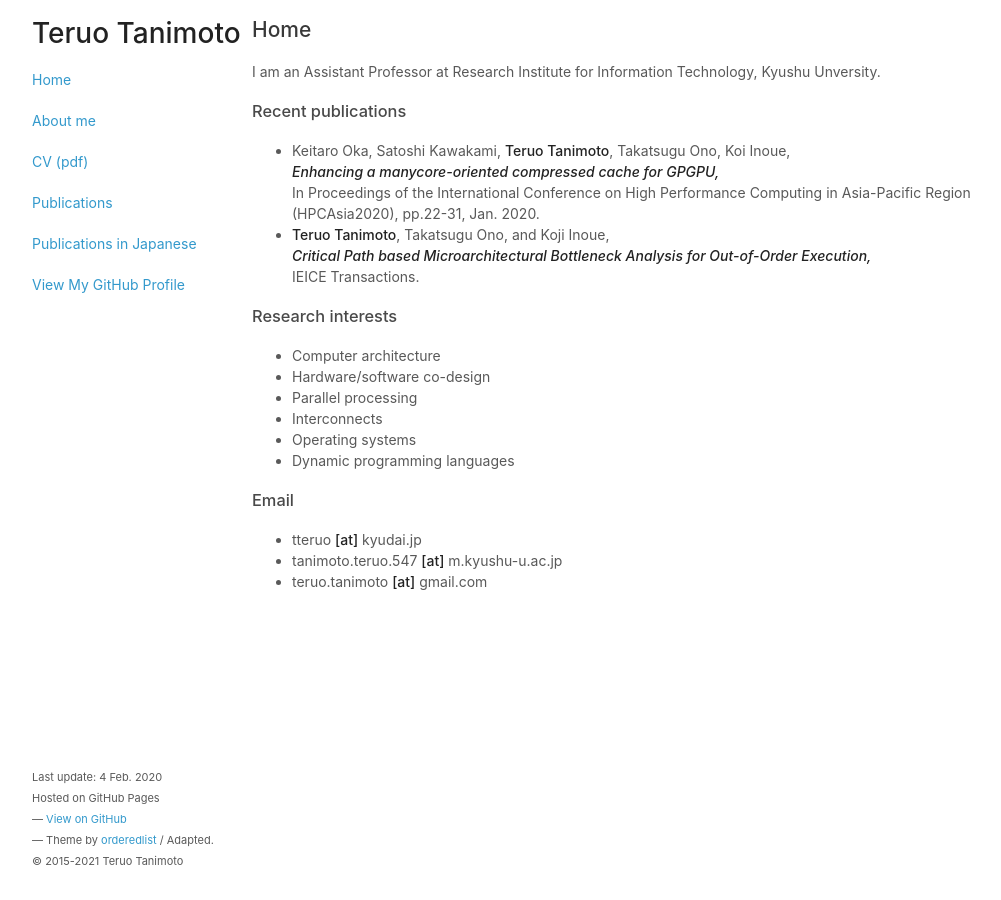
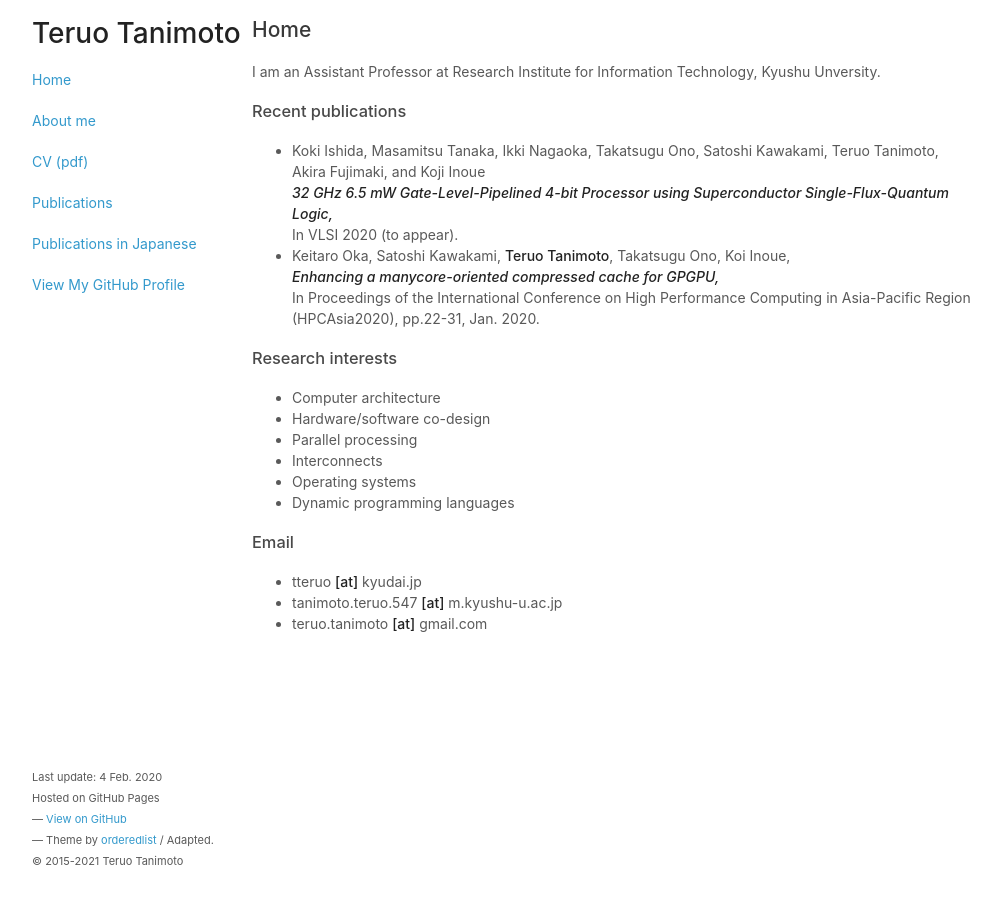
Before and after one commit to teruo41/teruo41.github.io, a Jekyll site: the page built from index.md, in a window 1280 px wide. Shown: the whole page, without its empty margins (138-1139 px from the left). Built offline with Jekyll 4.4.1, drawn with Linux system fonts in a browser that asks for light colours.

Commit message:
Update index.md

```diff
--- a/index.md
+++ b/index.md
@@ -8,12 +8,12 @@
 I am an Assistant Professor at Research Institute for Information Technology, Kyushu Unversity.
 
 ### Recent publications
+  - Koki Ishida, Masamitsu Tanaka, Ikki Nagaoka, Takatsugu Ono, Satoshi Kawakami, Teruo Tanimoto, Akira Fujimaki, and Koji Inoue
+    ***32 GHz 6.5 mW Gate-Level-Pipelined 4-bit Processor using Superconductor Single-Flux-Quantum Logic,***
+    In VLSI 2020 (to appear).
   - Keitaro Oka, Satoshi Kawakami, __Teruo Tanimoto__, Takatsugu Ono, Koi Inoue,
     ***Enhancing a manycore-oriented compressed cache for GPGPU,***
     In Proceedings of the International Conference on High Performance Computing in Asia-Pacific Region (HPCAsia2020), pp.22-31, Jan. 2020.
-  - __Teruo Tanimoto__, Takatsugu Ono, and Koji Inoue,
-    ***Critical Path based Microarchitectural Bottleneck Analysis for Out-of-Order Execution,***
-    IEICE Transactions.
 
 ### Research interests
   - Computer architecture
```
